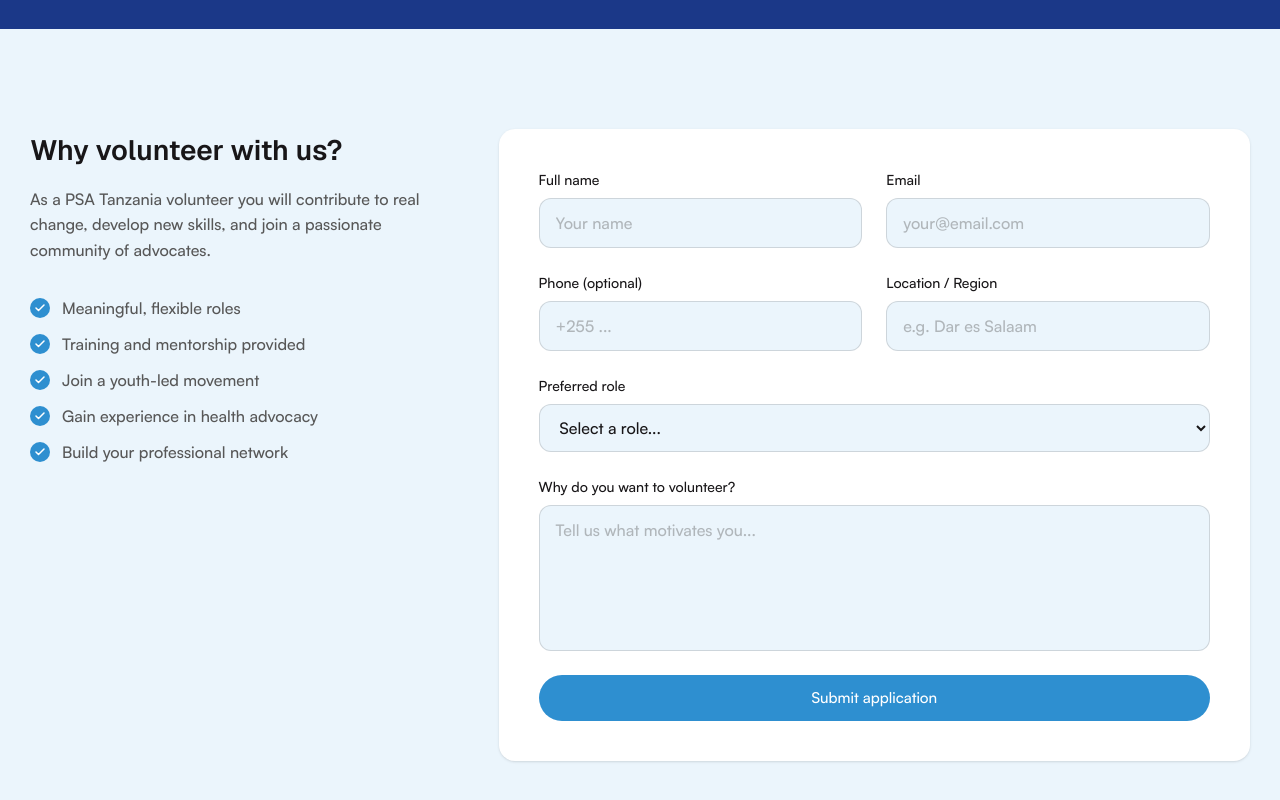
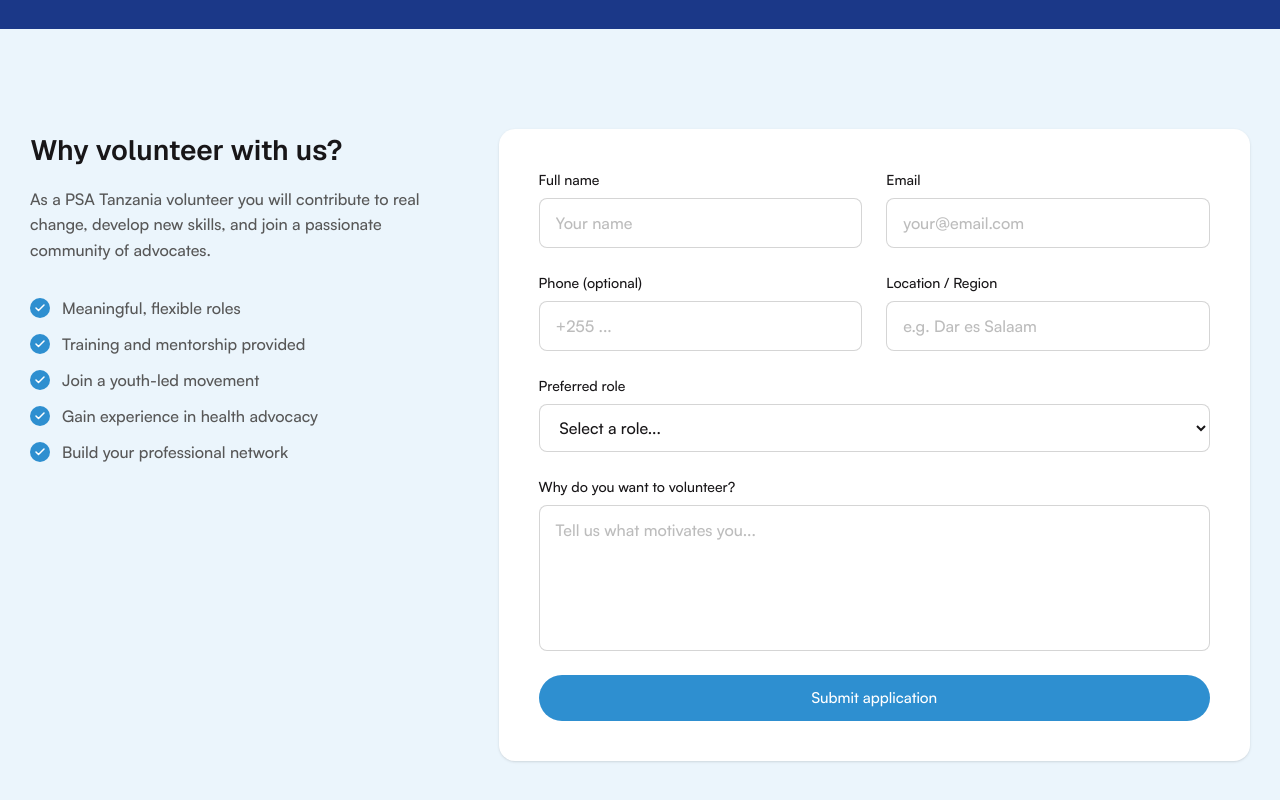
Before and after one commit to psatz2026/psatanzania, a Next.js app: page /become-a-volunteer in a window 1280 px wide. Shown: the part 478-1278 px from the top of the page. Built offline with nearby package versions, Linux system fonts and the light colour scheme.

Commit message:
fix: enhance form input styles for better accessibility and user experience

```diff
--- a/app/become-a-volunteer/page.tsx
+++ b/app/become-a-volunteer/page.tsx
@@ -56,20 +56,20 @@
                       ].map((field) => (
                         <div key={field.id} className="flex flex-col gap-2">
                           <label htmlFor={field.id} className="font-body text-[14px] font-medium text-carbon-black">{field.label}</label>
-                          <input id={field.id} type={field.type} placeholder={field.placeholder} className="font-body text-[16px] px-4 py-3 border border-steel-gray/20 rounded-xl bg-ice-blue focus:outline-none focus:ring-2 focus:ring-sky-blue/40 placeholder:text-steel-gray/40" />
+                          <input id={field.id} type={field.type} placeholder={field.placeholder} className="font-body text-[16px] text-carbon-black w-full px-4 py-3 rounded-lg border border-steel-gray/25 bg-white focus:outline-none focus:border-sky-blue transition-colors placeholder:text-steel-gray/40" />
                         </div>
                       ))}
                     </div>
                     <div className="flex flex-col gap-2">
                       <label htmlFor="role" className="font-body text-[14px] font-medium text-carbon-black">Preferred role</label>
-                      <select id="role" required className="font-body text-[16px] px-4 py-3 border border-steel-gray/20 rounded-xl bg-ice-blue focus:outline-none focus:ring-2 focus:ring-sky-blue/40 text-carbon-black">
+                      <select id="role" required className="font-body text-[16px] text-carbon-black w-full px-4 py-3 rounded-lg border border-steel-gray/25 bg-white focus:outline-none focus:border-sky-blue transition-colors text-carbon-black">
                         <option value="">Select a role...</option>
                         {roles.map((r) => <option key={r} value={r}>{r}</option>)}
                       </select>
                     </div>
                     <div className="flex flex-col gap-2">
                       <label htmlFor="motivation" className="font-body text-[14px] font-medium text-carbon-black">Why do you want to volunteer?</label>
-                      <textarea id="motivation" rows={5} required placeholder="Tell us what motivates you..." className="font-body text-[16px] px-4 py-3 border border-steel-gray/20 rounded-xl bg-ice-blue focus:outline-none focus:ring-2 focus:ring-sky-blue/40 placeholder:text-steel-gray/40 resize-none" />
+                      <textarea id="motivation" rows={5} required placeholder="Tell us what motivates you..." className="font-body text-[16px] text-carbon-black w-full px-4 py-3 rounded-lg border border-steel-gray/25 bg-white focus:outline-none focus:border-sky-blue transition-colors placeholder:text-steel-gray/40 resize-none" />
                     </div>
                     <Button label="Submit application" type="submit" variant="primary" />
                   </form>
```
